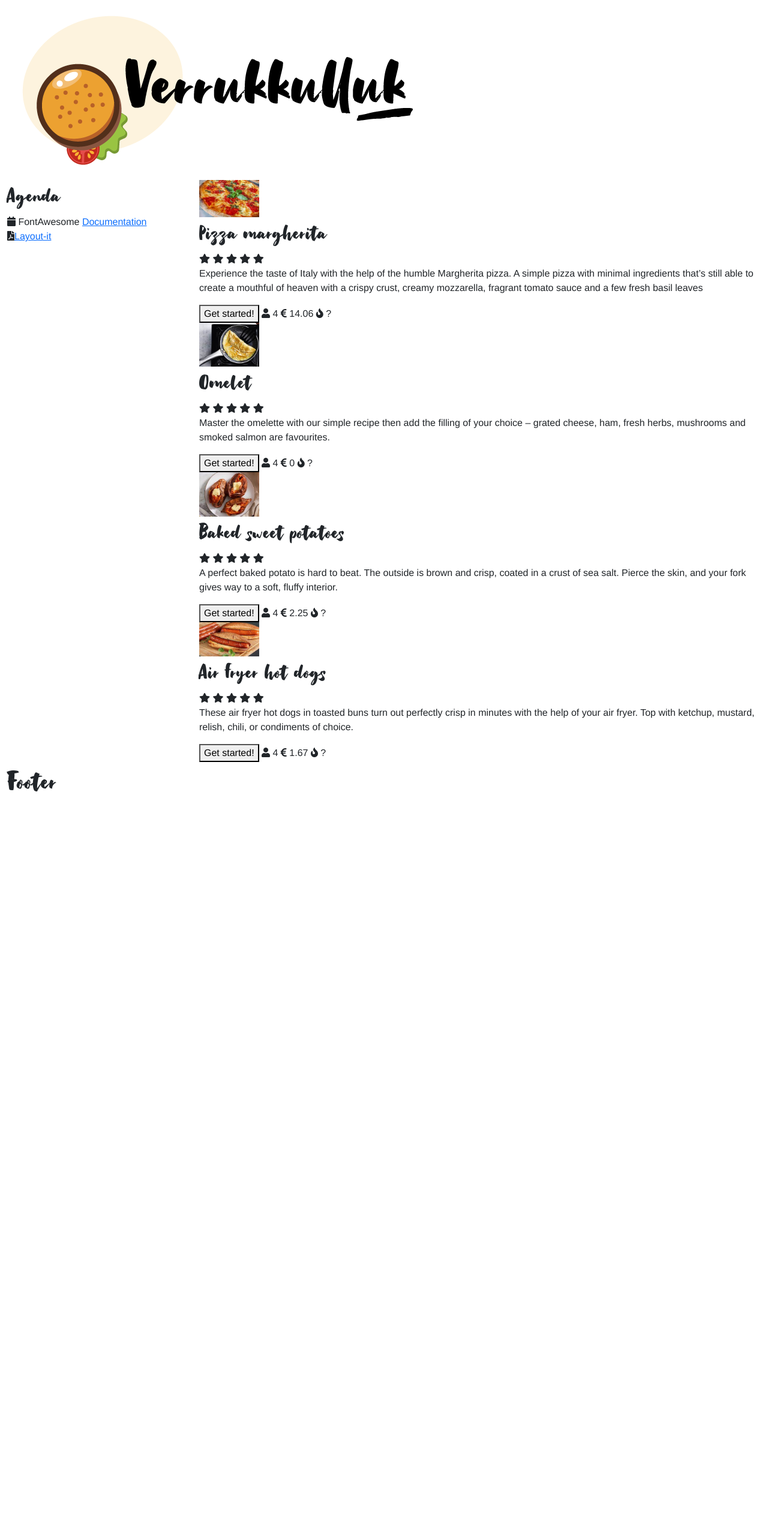
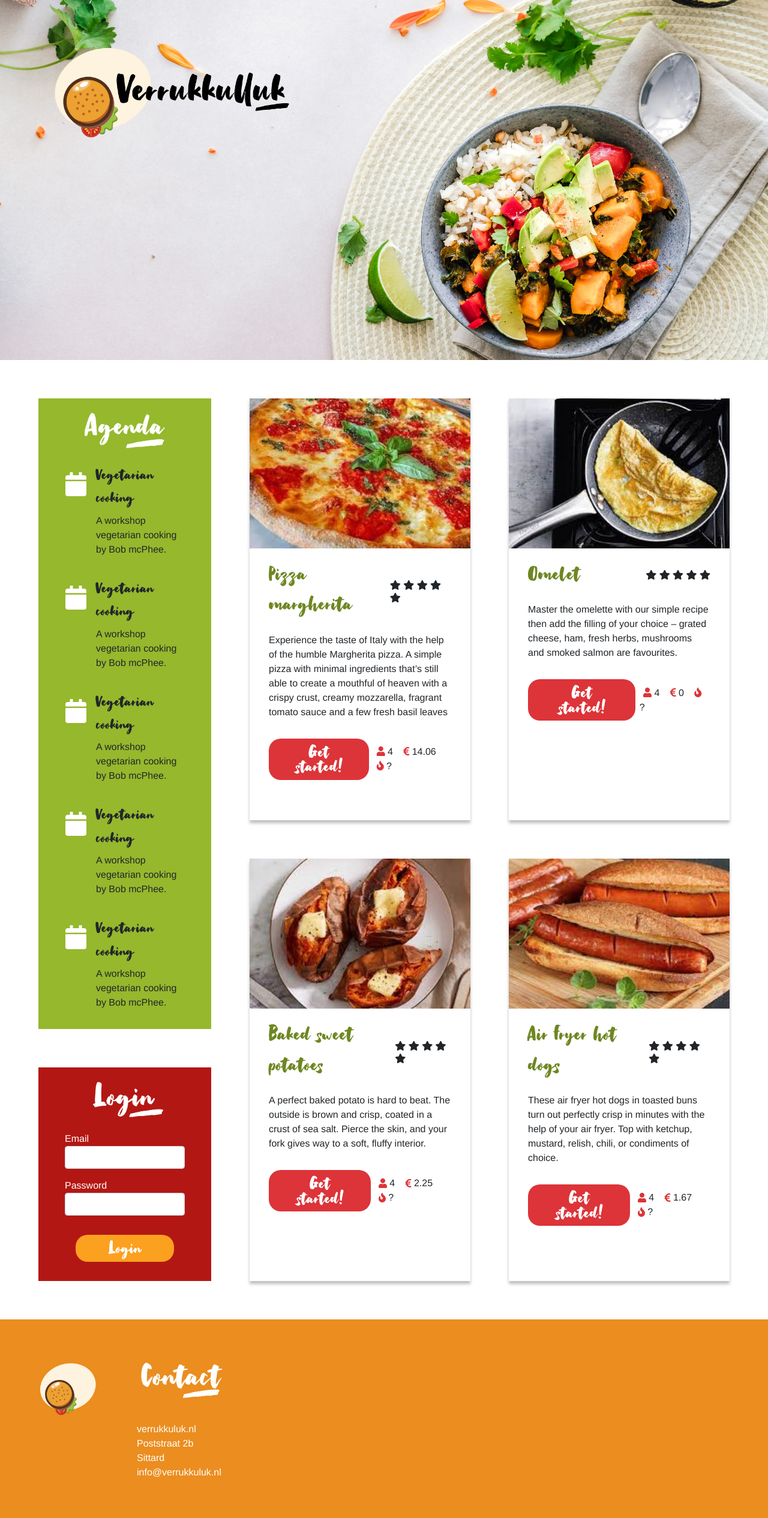
Before and after one commit to msleeuwenhoek/educom-verrukkulluk, a PHP site: page / in a window 1280 px wide. Shown: the whole page at 60% size. Before the commit the page ends 1319 px from the top, so only its background shows below. Run offline with PHP 8.4, Linux system fonts and the light colour scheme; data comes from the database, SQL or seed files in the repository.

Commit message:
(incomplete) homepage styling (#13)

```diff
--- a/assets/css/main.css
+++ /dev/null
@@ -1,54 +0,0 @@
-/**
- VERRUKKULLUK MAIN.CSS
- */
-
-
-:root {
-
-    /* FONTS */
-    --heading: "pretty_lilyregular";
-
-    /* COLORS */
-    --dark-brown: #402214;
-    --lighter-brown:  #774231;
-    --lightest-brown: #aa4b1b;
-
-    --darker-red: #b31714;
-    --lighter-red: #dc3439;
-
-    --kahki: #fff0d6;
-
-    --darker-orange: #eb8d1f;
-    --lighter-orange: #fca01f;
-
-    --darker-green: #6e8722;
-    --lighter-green: #95b82d;
-
-    --white: #FFF;
-    --black: #000;
-
-}
-
-/** HEADING **/
-h1, h2, h3, h4, h5, h6 {
-    font-family: var(--heading) !important;
-}
-
-h1 {
-    font-size: 52px;
-}
-
-h2 {
-    font-size: 42px;
-}
-
-h3, h4, h5 {
-    font-size: 32px;
-}
-
-
-/** HTML / BODY **/
-html, body {
-    font-family: "Helvetica Neue", Arial, SansSerif;
-    font-size: 16px;
-}
--- /dev/null
+++ b/assets/css/stylesheet.css
@@ -0,0 +1,212 @@
+/**
+ VERRUKKULLUK MAIN.CSS
+ */
+
+:root {
+  /* FONTS */
+  --heading: "pretty_lilyregular";
+
+  /* COLORS */
+  --dark-brown: #402214;
+  --lighter-brown: #774231;
+  --lightest-brown: #aa4b1b;
+
+  --darker-red: #b31714;
+  --lighter-red: #dc3439;
+
+  --kahki: #fff0d6;
+
+  --darker-orange: #eb8d1f;
+  --lighter-orange: #fca01f;
+
+  --darker-green: #6e8722;
+  --lighter-green: #95b82d;
+
+  --white: #fff;
+  --black: #000;
+}
+
+/** HEADING **/
+h1,
+h2,
+h3,
+h4,
+h5,
+h6 {
+  font-family: var(--heading) !important;
+}
+
+h1 {
+  font-size: 52px;
+}
+
+h2 {
+  font-size: 42px;
+}
+
+h3,
+h4,
+h5 {
+  font-size: 32px;
+}
+
+/** HTML / BODY **/
+html,
+body {
+  font-family: "Helvetica Neue", Arial, SansSerif;
+  font-size: 16px;
+}
+
+.inner-section {
+  padding: 4rem;
+}
+
+/** HERO SECTION **/
+.hero-section {
+  min-height: 600px;
+  background-image: url("../img/hero-image.jpg");
+  background-repeat: no-repeat;
+  background-size: cover;
+  background-position: right;
+  background-color: #fff0d6;
+}
+
+.hero-section .logo {
+  height: 180px;
+}
+
+/** CONTENT SECTION **/
+.content-section {
+  padding-inline: 2rem;
+}
+
+/** agenda **/
+.agenda {
+  background-color: var(--lighter-green);
+  margin-bottom: 4rem;
+}
+
+.agenda-item {
+  display: flex;
+  padding-bottom: 2rem;
+}
+.agenda-item i {
+  color: white;
+  font-size: 40px;
+  padding: 1rem;
+  margin-left: -15px;
+}
+
+.agenda img.header,
+.login img.header {
+  display: block;
+  margin: 1rem auto;
+  width: 150px;
+}
+
+/** login **/
+.login {
+  background-color: var(--darker-red);
+}
+
+.login label {
+  color: white;
+}
+
+.login input {
+  margin-bottom: 1rem;
+}
+
+.login .btn {
+  background-color: var(--lighter-orange);
+  border: none;
+  display: block;
+  margin: 2rem auto;
+  font-family: var(--heading);
+  font-size: 35px;
+  line-height: 0.7;
+  padding: 10px 55px;
+  border-radius: 20px;
+}
+
+/** recipes **/
+.recipes {
+  display: grid;
+  grid-template-columns: 1fr 1fr;
+  grid-gap: 4rem;
+  padding: 0;
+  padding-left: 4rem;
+}
+
+.recipe-container {
+  box-shadow: 0 5px 5px rgba(0, 0, 0, 0.253);
+}
+
+.recipe-container .recipe-image {
+  width: 100%;
+  height: 250px;
+  object-fit: cover;
+}
+
+.recipe-container .recipe-info {
+  padding: 1rem 2rem;
+  display: flex;
+  flex-direction: column;
+  height: 300px;
+  justify-content: space-between;
+}
+
+.recipe-container h2 {
+  color: var(--darker-green);
+}
+
+.recipe-container .title-rating-container,
+.recipe-container .button-stats-container {
+  display: flex;
+  justify-content: space-between;
+  align-items: center;
+}
+
+.recipe-container p {
+  padding-block: 1rem;
+}
+
+.recipe-container .button-stats-container span {
+  padding: 0.4rem;
+}
+.recipe-container .button-stats-container i {
+  color: var(--lighter-red);
+}
+
+.recipe-container .button-stats-container button {
+  background-color: var(--lighter-red);
+  border: none;
+  color: white;
+
+  font-family: var(--heading);
+  font-size: 35px;
+  line-height: 0.7;
+  padding: 10px 35px;
+  border-radius: 20px;
+}
+
+/** FOOTER SECTION **/
+.footer {
+  background-color: var(--darker-orange);
+  color: white;
+}
+.footer .inner-section {
+  display: flex;
+  gap: 4rem;
+}
+
+.footer img.logo {
+  width: 100px;
+  height: 100px;
+  object-fit: cover;
+}
+
+.footer img.header {
+  width: 150px;
+  padding-bottom: 2rem;
+}
--- a/templates/homepage.html.twig
+++ b/templates/homepage.html.twig
@@ -2,31 +2,34 @@
 {% extends "main.html.twig" %}
 
 {% block header %}
-<img src="assets/img/logo-v2.png"/>
+    <div class="header">
+        <img class="logo" src="assets/img/logo-v2.png"/>
+    </div>
 {% endblock %}
 
 
 {% block content %}
-
-
-
-
-
-
     {% for recipe in data %}
         <div class="recipe-container">
-            <img src="./assets/img/{{ recipe.recipe.file_name }}.jpg" alt="{{ recipe.recipe.file_name }}" style="width: 100px; heigfht: 100px;">
+            <img class="recipe-image" src="./assets/img/{{ recipe.recipe.file_name }}.jpg" alt="{{ recipe.recipe.file_name }}" >
+            <div class="recipe-info" >
+                <div >
+                <div class="title-rating-container">
+                    <h2>{{ recipe.recipe.title }}</h2>
+                    <span><i class="fa fa-star"></i> <i class="fa fa-star"></i> <i class="fa fa-star"></i> <i class="fa fa-star"></i> <i class="fa fa-star"></i> </span>
+                </div>
+                <p>{{ recipe.recipe.short_description }}</p>
+            </div>
+            <div class="button-stats-container">
+                <button>Get started!</button>
+                <span>
+                <span><i class="fa fa-user"></i> 4</span>
+                <span><i class="fa fa-euro-sign"></i> {{recipe.total_price}}</span>
+                <span><i class="fa fa-fire"></i> ?</span>
+                </span>
 
-
-            <h2>{{ recipe.recipe.title }}</h2>
-            <span>
-            <i class="fa fa-star"></i> <i class="fa fa-star"></i> <i class="fa fa-star"></i> <i class="fa fa-star"></i> <i class="fa fa-star"></i>
-            </span>
-            <p>  {{ recipe.recipe.short_description }}</p>
-            <button>Get started!</button>
-            <span><i class="fa fa-user"></i> 4</span>
-            <span><i class="fa fa-euro-sign"></i> {{recipe.total_price}}</span>
-            <span><i class="fa fa-fire"></i> ?</span>
+            </div>
+            </div>
        </div>
     {% endfor %}
 
--- a/templates/main.html.twig
+++ b/templates/main.html.twig
@@ -1,14 +1,14 @@
 <html lang="nl">
 <head>
 
-    <title>het is verrukkuluk! :: {{ title }} </title>
+    <title>Verrukkuluk! :: {{ title }} </title>
     <meta http-equiv="Content-Type" content="text/html; charset=UTF-8"/>
 
     <link rel="stylesheet" type="text/css" href="assets/bootstrap/css/bootstrap.css" />
     <link rel="stylesheet" type="text/css" href="assets/css/fonts.css" />
     <link rel="stylesheet" type="text/css" href="assets/css/fontawesome.css" />
 
-    <link rel="stylesheet" type="text/css" href="assets/css/main.css" />
+    <link rel="stylesheet" type="text/css" href="assets/css/stylesheet.css" />
 
     <script type="text/javascript" language="javascript" src="assets/jquery/jquery-3.5.1.js"></script>
     <script type="text/javascript" language="javascript" src="assets/bootstrap/js/bootstrap.js"></script>
@@ -17,7 +17,7 @@
 <body>
 <div class="container-fluid">
 
-    <div class="row">
+    <div class="row inner-section hero-section">
         <div class="col-md-12">
         {% block header %}
 
@@ -25,15 +25,66 @@
         </div>
     </div>
 
-    <div class="row">
-        <div class="col-md-3">
-            <h2>Agenda</h2>
-            <i class="fa fa-calendar"></i> FontAwesome <a href="https://fontawesome.com/icons?d=gallery&m=free">Documentation</a><br>
-            <i class="fa fa-file-pdf"></i><a href="https://www.layoutit.com/build">Layout-it</a>
-
-
+    <div class="row inner-section content">
+        <div class="col-md-3 ">
+            <div class="row agenda content-section">
+                <div class="col-md-12">
+                <img class="header" src="./assets/img/verrukkulluk-agenda.png" alt="agenda"/>
+                <div class="agenda-item">
+                    <i class="fa fa-calendar"></i>
+                    <div>
+                        <h3>Vegetarian cooking</h3>
+                        <div>A workshop vegetarian cooking by Bob mcPhee.</div>
+                    </div>
+                </div>
+                <div class="agenda-item">
+                    <i class="fa fa-calendar"></i>
+                    <div>
+                        <h3>Vegetarian cooking</h3>
+                        <div>A workshop vegetarian cooking by Bob mcPhee.</div>
+                    </div>
+                </div>
+                <div class="agenda-item">
+                    <i class="fa fa-calendar"></i>
+                    <div>
+                        <h3>Vegetarian cooking</h3>
+                        <div>A workshop vegetarian cooking by Bob mcPhee.</div>
+                    </div>
+                </div>
+                <div class="agenda-item">
+                    <i class="fa fa-calendar"></i>
+                    <div>
+                        <h3>Vegetarian cooking</h3>
+                        <div>A workshop vegetarian cooking by Bob mcPhee.</div>
+                    </div>
+                </div>
+                <div class="agenda-item">
+                    <i class="fa fa-calendar"></i>
+                    <div>
+                        <h3>Vegetarian cooking</h3>
+                        <div>A workshop vegetarian cooking by Bob mcPhee.</div>
+                    </div>
+                </div>
+                </div>
+            </div>
+            <div class="row login content-section">
+            <div class="col-md-12 ">
+                <img class="header" src="./assets/img/verrukkulluk-login.png" alt="Login"/>
+                <form>
+                    <div class="form-group">
+                        <label for="email">Email</label>
+                        <input type="email" class="form-control" id="email" aria-describedby="emailHelp" >
+                    </div>
+                    <div class="form-group">
+                        <label for="password">Password</label>
+                        <input type="password" class="form-control" id="password" >
+                    </div>
+                    <button type="submit" class="btn btn-primary">Login</button>
+                </form>
+            </div>
+            </div>
         </div>
-        <div class="col-md-9 content">
+        <div class="col-md-9 content-section recipes">
 
             {%  block content %}
             {%  endblock %}
@@ -41,13 +92,24 @@
     </div>
 
 
-    <div class="row">
-        <div class="col-md-12">
-            <h1>Footer</h1>
+    <div class="row footer">
+        <div class="col-md-9 inner-section">
+
+            <img class="logo" src="./assets/img/verrukkulluk-pay-off.png" alt="verrukkulluk logo"/>
+            <div>
+                <img class="header" src="./assets/img/verrukkulluk-contact.png" alt="contact"/>
+                <div>verrukkuluk.nl</div>
+                <div>Poststraat 2b</div>
+                <div>Sittard</div>
+                <div>info@verrukkuluk.nl</div>
+            </div>
         </div>
     </div>
 
 
+
 </div>
 
+
+
 </body>
```
Also changed, not shown: assets/img/hero-image.jpg (added).
